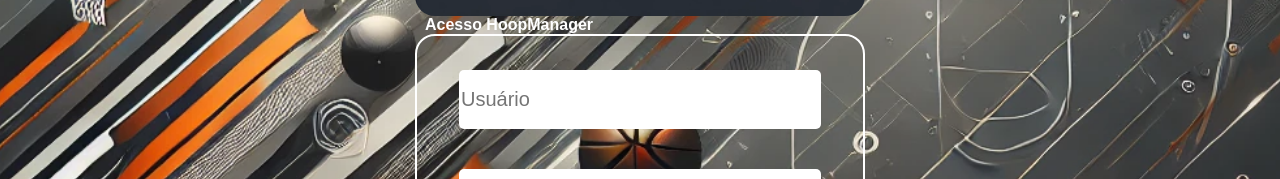
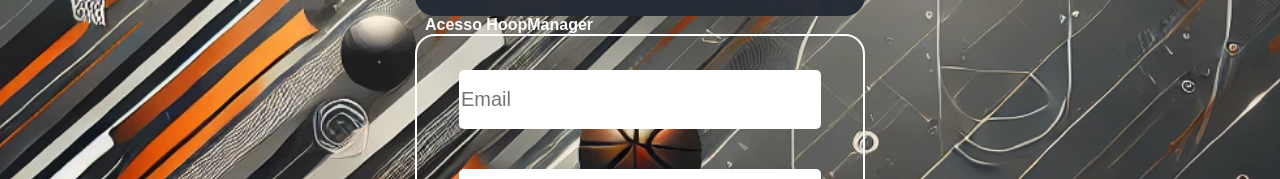
Before and after one commit to GabrielSantos573/HoopManager---Frontend, a Next.js app: page /login in a window 1280 px wide. Shown: the part 434-613 px from the top of the page. Built offline with nearby package versions, Linux system fonts and the light colour scheme.

Commit message:
login email

```diff
--- a/src/pages/login/index.tsx
+++ b/src/pages/login/index.tsx
@@ -4,7 +4,7 @@ import { BorderContainer, Container, LoginButton, LoginIpunt, LoginLogo } from "
 
 export default function Login() {
   const [isAuth, setIsAuth] = useState(false);
-  const [username, setUsername] = useState("");
+  const [email, setEmail] = useState("");
   const [password, setPassword] = useState("");
 
   useEffect(() => {
@@ -17,7 +17,7 @@ export default function Login() {
   const submit = async (e: { preventDefault: () => void }) => {
     e.preventDefault();
     const user = {
-      username: username,
+      email: email,
       password: password,
     };
     // Create the POST requuest
@@ -43,11 +43,11 @@ export default function Login() {
           <BorderContainer onSubmit={submit}>
             <LoginIpunt
               type="text"
-              name="Usuario"
-              placeholder="Usuário"
-              value={username}
+              name="Email"
+              placeholder="Email"
+              value={email}
               required
-              onChange={(e) => setUsername(e.target.value)}
+              onChange={(e) => setEmail(e.target.value)}
             />
             <LoginIpunt
               type="password"
```
